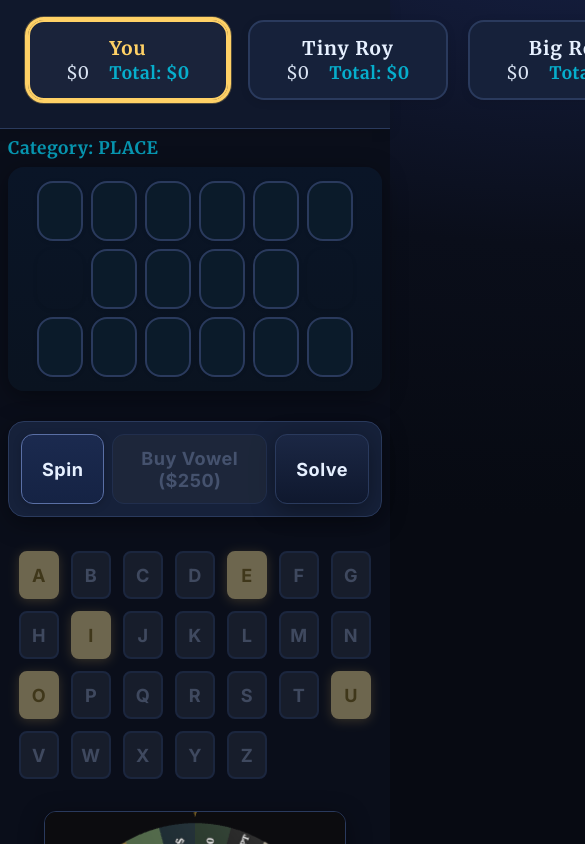
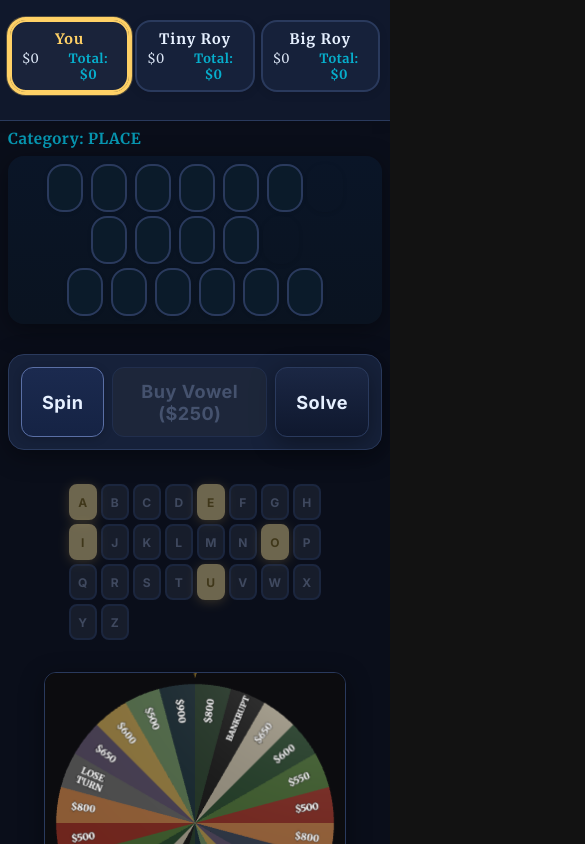
Before and after one commit to goggledefogger/wheel-of-town, a React (Vite) app: page / in a window 390 px wide. Both pictures are taken after a click on the button "Start Game". Shown: the top 844 px of the page, 585 px wide, since content can reach past the window. Built offline with nearby package versions, Linux system fonts and the light colour scheme.

Commit message:
improve puzzle board and player layout for mobile

```diff
--- a/src/style.css
+++ b/src/style.css
@@ -327,11 +327,20 @@ h1, h2, h3, .label, .name, .host-bubble, .scores, .tile, .board-tiles, .player {
   .host-area { display: none; }
 }
 @media (max-width: 800px) {
+  .player { min-width: 80px; padding: 8px 10px; }
+  .player .name { font-size: 0.9em; }
+  .player .scores { font-size: 0.8em; }
+  .players { justify-content: center; gap: 6px; }
+  .hud { padding: var(--space-4) 10px; }
+  .letter-grid { gap: 4px; }
+  .letter-grid button { width: 28px; height: 36px; font-size: 0.75em; }
   .stage { grid-template-columns: 1fr; padding: 8px; gap: 8px; }
   .board-area, .wheel-area { min-width: 0; }
   .wheel-area { margin-top: 16px; }
-  .board-tiles { grid-template-columns: repeat(7, 1fr); }
-  .letter-grid { grid-template-columns: repeat(7, 1fr); }
+  .board-tiles { gap: 4px; padding: var(--space-2) var(--space-3); }
+  .tile { width: 36px; height: 48px; font-size: 1em; }
+  .board > div:first-child { font-size: 0.95em; }
+  .letter-grid { grid-template-columns: repeat(8, 1fr); }
 }
 
 .solve-board-grid {
```
